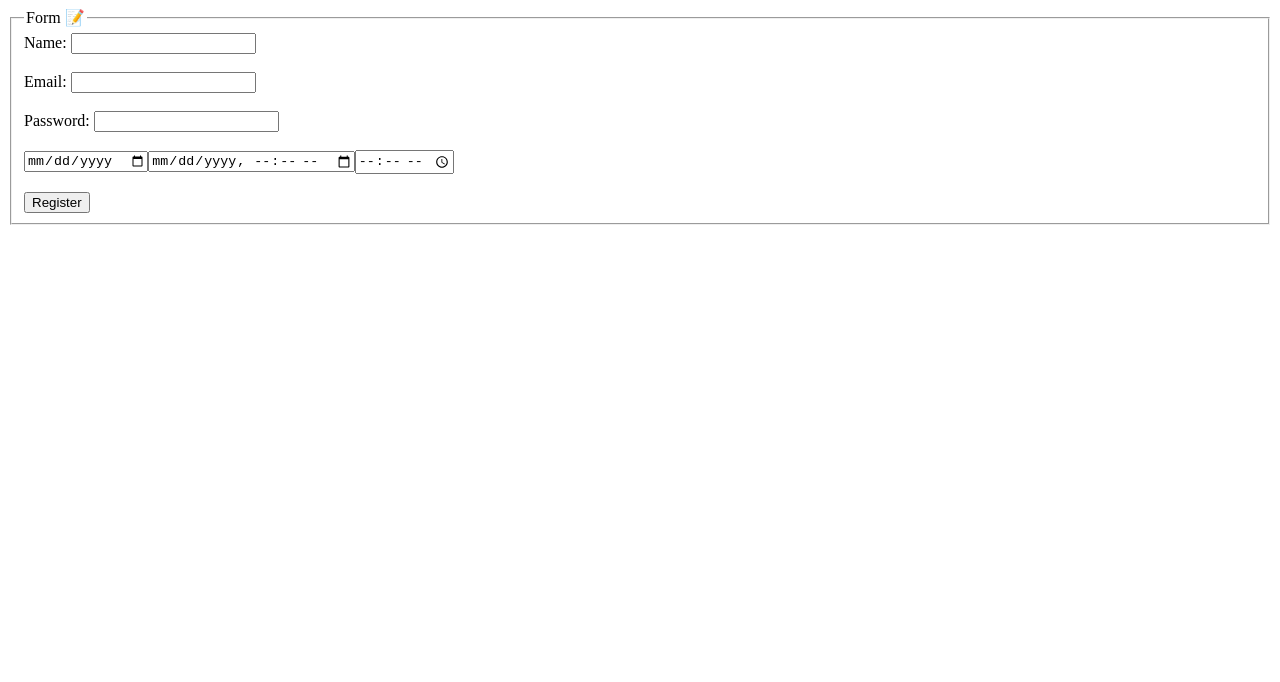
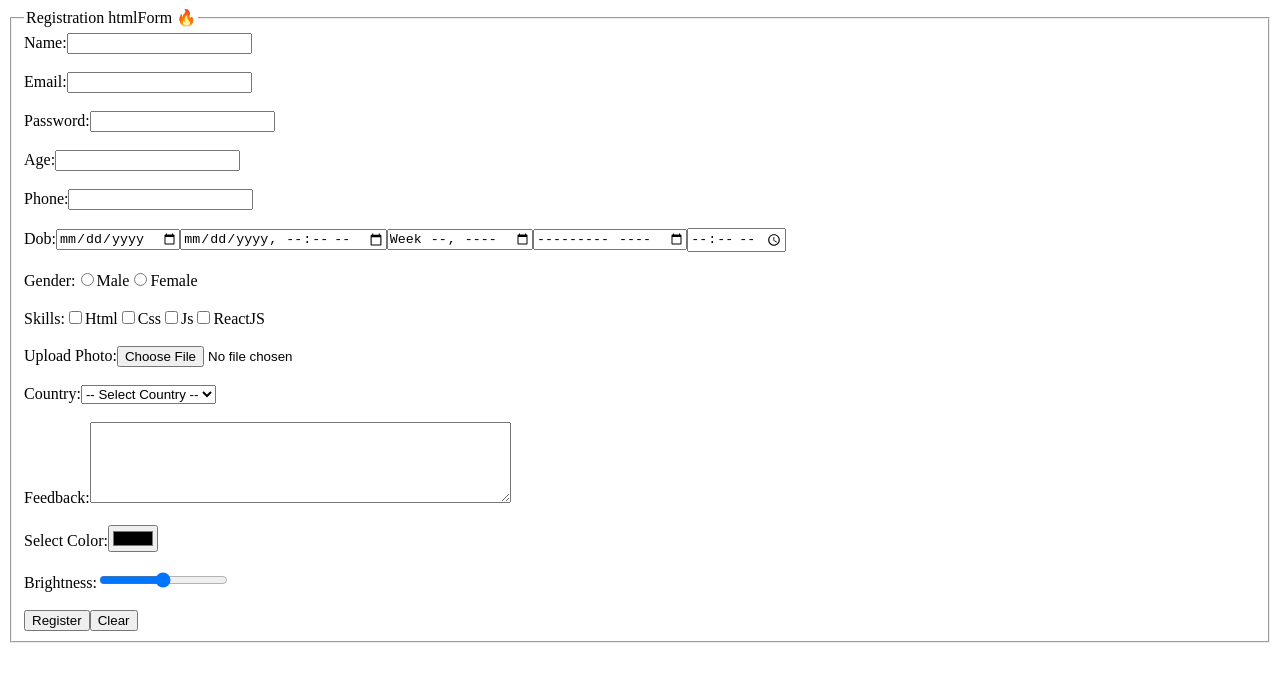
Before and after one commit to rahaman109/My-React-Journey, a React (Vite) app: page / in a window 1280 px wide. Shown: the top 682 px of the page. Built offline with nearby package versions, Linux system fonts and the light colour scheme.

Commit message:
Example - 3 of ControlledComponent

```diff
--- a/src/FormHandling/ControlledComponent.jsx
+++ b/src/FormHandling/ControlledComponent.jsx
@@ -19,7 +19,6 @@
 // }
 
 // export default ControlledComponent
-
 
 //! Example - 2
 
@@ -72,60 +71,119 @@
 
 //! Example - 3
 
-import React, { useState } from 'react'
 
-function ControlledComponent() {
+import { useState } from 'react'
+const ControlledComponent = () => {
   let [details, setDetails] = useState({
-    name:"",
-    email:"",
-    password:"",
-    date:"",
-    dateTime:"",
-    time:""
+    name: "",
+    email: "",
+    password: "",
+    age: "",
+    phone: "",
+    date: "",
+    datetime: "",
+    week: "",
+    month: "",
+    time: "",
+    gender: "",
+    skills: [],
+    photo: "",
+    country: "",
+    feedback: "",
+    color: "#000000",
+    brightness: ""
   })
+  let { name, email, password, age, phone, date, datetime, week, month, time, gender, skills, photo, country, feedback, color, brightness } = details
 
-  let {name, email, password, date, dateTime, time} = details;
-
-
-  let handleChange = (e) =>
-  {
-    let {name, value} = e.target;
-
-    setDetails({
-      ...details,
-      [name] : value
-    })
+  let handleChange = (e) => {
+    let { name, value, type, checked, files } = e.target
+    if (type === "checkbox") {
+      let copiedSkills = [...skills]
+      if (checked) {
+        copiedSkills.push(value)
+      } else {
+        copiedSkills = copiedSkills.filter(item => item !== value)
+      }
+      setDetails({ ...details, [name]: copiedSkills })
+    } else if (type === "file") {
+      setDetails({ ...details, [name]: files[0] })
+    } else {
+      setDetails({ ...details, [name]: value })
+    }
   }
 
-  let handleSubmit = (e) =>
-  {
-    e.preventDefault();
-    console.log(details);
+  let handleSubmit = (e) => {
+    e.preventDefault()
+    console.log(details)
   }
-
   return (
-    <div>
-      <form onSubmit={handleSubmit}>
-        <fieldset>
-          <legend>Form 📝</legend>
-        <label htmlFor="name">Name: </label>
-        <input type="text" id='name' name='name'value={name}  onChange={handleChange}/>
+    <form onSubmit={handleSubmit}>
+      <fieldset>
+        <legend>Registration  htmlForm 🔥</legend>
+        <label htmlFor="name">Name:</label>
+        <input type="text" id='name' name='name' value={name} onChange={handleChange} />
         <br /><br />
-        <label htmlFor="email">Email: </label>
-        <input type="email" id='email' name='email'value={email}  onChange={handleChange}/>
+        <label htmlFor="email">Email:</label>
+        <input type="email" id='email' name='email' value={email} onChange={handleChange} />
         <br /><br />
-        <label htmlFor="password">Password: </label>
-        <input type="password" id='password'name='password' value={password}  onChange={handleChange}/>
+        <label htmlFor="password">Password:</label>
+        <input type="password" id='password' name='password' value={password} onChange={handleChange} />
         <br /><br />
-        <input type="date" name='date'value={date}  onChange={handleChange}/>
-        <input type="datetime-local" name='dateTime' value={dateTime}  onChange={handleChange} />
-        <input type="time" name='time'value={time}  onChange={handleChange} />
+        <label htmlFor="age">Age:</label>
+        <input type="number" name="age" id="age" value={age} onChange={handleChange} />
         <br /><br />
-        <input type="submit" value="Register"/>
-        </fieldset>
-      </form>
-    </div>
+        <label htmlFor="phone">Phone:</label>
+        <input type="tel" name="phone" id="phone" value={phone} onChange={handleChange} />
+        <br /><br />
+        <label htmlFor="dob">Dob:</label>
+        <input type="date" name="date" id="dob" value={date} onChange={handleChange} />
+        <input type="datetime-local" name="datetime" value={datetime} onChange={handleChange} />
+        <input type="week" name="week" value={week} onChange={handleChange} />
+        <input type="month" name="month" value={month} onChange={handleChange} />
+        <input type="time" name="time" value={time} onChange={handleChange} />
+        <br /><br />
+        <label>Gender:</label>
+        <input type="radio" id="male" name="gender" value="Male" onChange={handleChange} />
+        <label htmlFor="male">Male</label>
+        <input type="radio" id="female" name="gender" value="Female" onChange={handleChange} />
+        <label htmlFor="female">Female</label>
+        <br /><br />
+        <label>Skills:</label>
+        <input type="checkbox" id="html" name="skills" value="Html" onChange={handleChange} />
+        <label htmlFor="html">Html</label>
+        <input type="checkbox" id="css" name="skills" value="Css" onChange={handleChange} />
+        <label htmlFor="css">Css</label>
+        <input type="checkbox" id="js" name="skills" value="Js" onChange={handleChange} />
+        <label htmlFor="js">Js</label>
+        <input type="checkbox" id="react" name="skills" value="ReactJs" onChange={handleChange} />
+        <label htmlFor="react">ReactJS</label>
+        <br /><br />
+        <label htmlFor="photo">Upload Photo:</label>
+        <input type="file" id="photo" name="photo" onChange={handleChange} />
+        <br /><br />
+        <label htmlFor="country">Country:</label>
+        <select id="country" name="country" value={country} onChange={handleChange}>
+          <option hidden>-- Select Country --</option>
+          <option value="India">India</option>
+          <option value="Usa">Usa</option>
+          <option value="Australia">Australia</option>
+          <option value="Russia">Russia</option>
+          <option value="Germany">Germany</option>
+        </select>
+        <br /><br />
+        <label htmlFor="feedback">Feedback:</label>
+        <textarea id="feedback" rows="5" cols="50" name="feedback" value={feedback} onChange={handleChange}></textarea>
+        <br /><br />
+        <label htmlFor="color">Select Color:</label>
+        <input type="color" id="color" name="color" value={color} onChange={handleChange} />
+        <br /><br />
+        <label htmlFor="range">Brightness:</label>
+        <input type="range" name="brightness" min="0" max="100" value={brightness} onChange={handleChange} />
+        <br /><br />
+        <input type="submit" value="Register" />
+        <input type="reset" value="Clear" />
+      </fieldset>
+    </form>
   )
 }
-
 export default ControlledComponent
```
